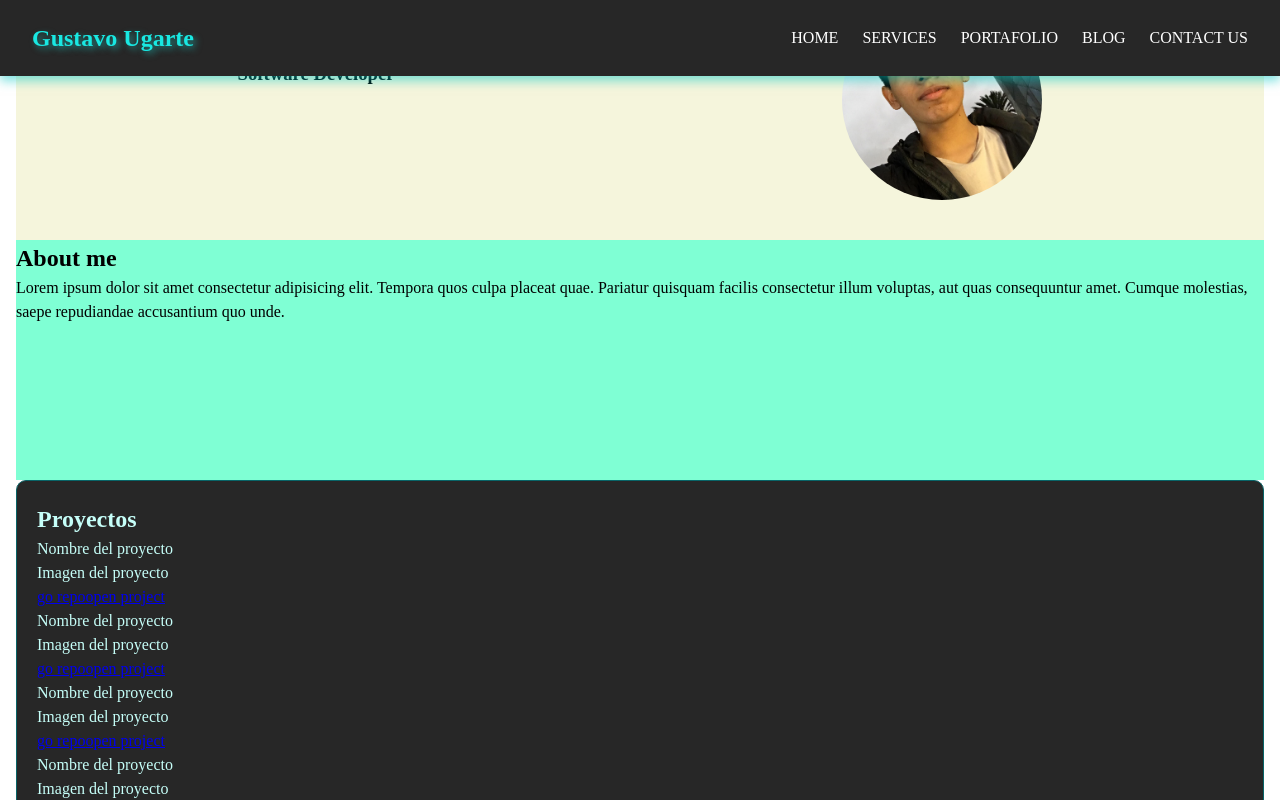
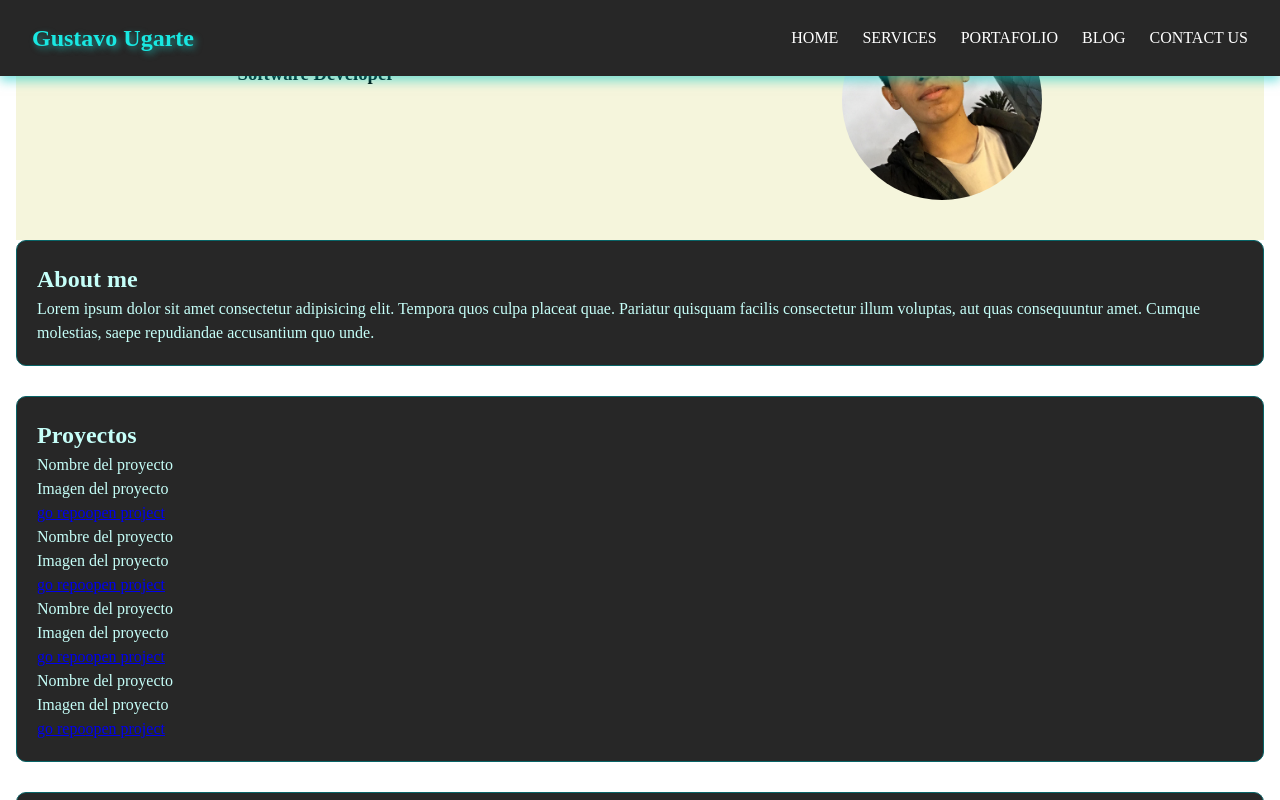
Before and after one commit to GustavoUT22/Portafolio, a React (Vite) app: page / in a window 1280 px wide. Shown: the top 800 px of the page. Built offline with nearby package versions, Linux system fonts and the light colour scheme.

Commit message:
init about

```diff
--- a/src/pages/AboutMe/About.tsx
+++ b/src/pages/AboutMe/About.tsx
@@ -1,9 +1,14 @@
 import styled from "styled-components";
 
 const ContainerAbout = styled.section`
-  height: 30vh;
-  background-color: aquamarine;
+  height: auto;
+  background-color: #272727;
   width: 100%;
+  color: #c6fff9;
+  border: 1px solid #086467;
+  border-radius: 10px;
+  margin-bottom: 30px;
+  padding: 20px;
 `;
 
 const About = () => {
```
